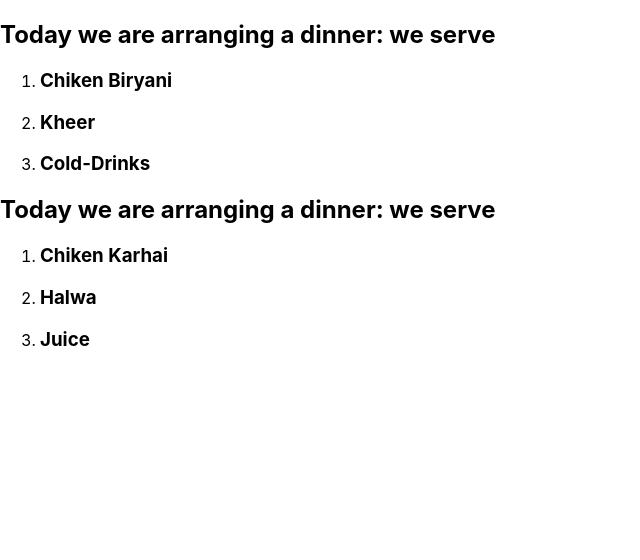
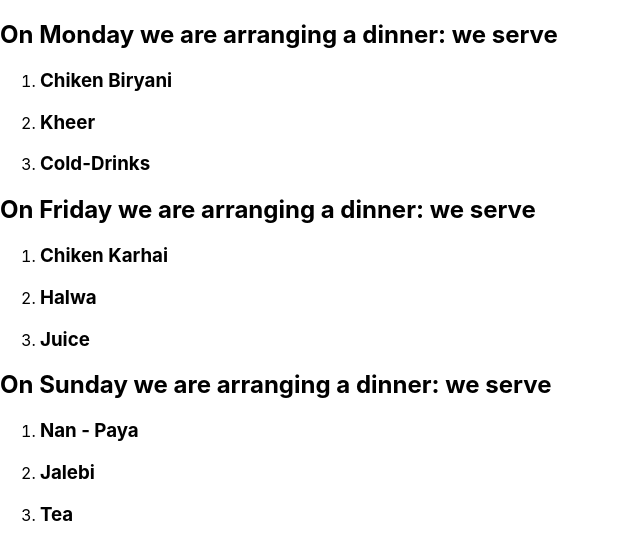
Before and after one commit to aasif112/03_learn_react-react_project00, a React (Create React App) app: page / in a window 1280 px wide. Shown: the top 560 px of the page, without its empty margins (0-640 px from the left). Built offline with nearby package versions, Linux system fonts and the light colour scheme.

Commit message:
added more props

```diff
--- a/src/App.js
+++ b/src/App.js
@@ -5,8 +5,9 @@ import Dinner from "./dinner";
 
 function Manue() {
   return    ( <div >
-              <Dinner  mainDish="Chiken Biryani"  sweetDish="Kheer"  drinks="Cold-Drinks" />
-              <Dinner  mainDish="Chiken Karhai"  sweetDish="Halwa"  drinks="Juice" />
+              <Dinner day="Monday" mainDish="Chiken Biryani"  sweetDish="Kheer"  drinks="Cold-Drinks" />
+              <Dinner day="Friday" mainDish="Chiken Karhai"  sweetDish="Halwa"  drinks="Juice" />
+              <Dinner day="Sunday" mainDish="Nan - Paya"  sweetDish="Jalebi"  drinks="Tea" />
 
             </div>
   );
--- a/src/dinner.js
+++ b/src/dinner.js
@@ -4,7 +4,7 @@ import React from "react";
 
 function Dinner(props) {
     return (<div>
-            <h2>Today we are arranging a dinner: we serve  </h2>
+            <h2>On {props.day} we are arranging a dinner: we serve  </h2>
                  <ol>
                     <li><h3>{props.mainDish}</h3></li>
                     <li><h3>{props.sweetDish}</h3></li>
```
